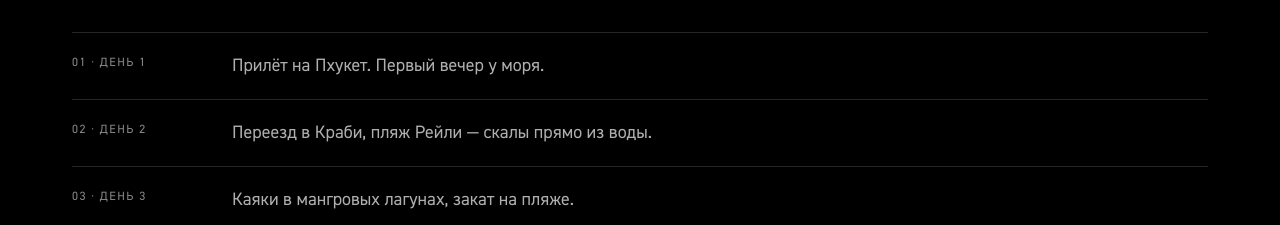
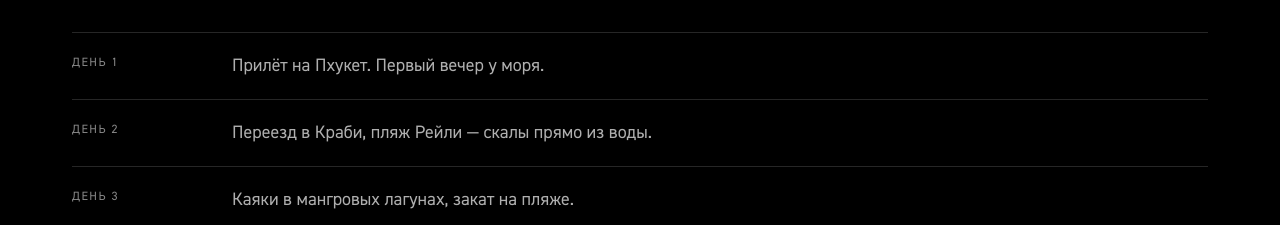
Before and after one commit to fifulina-uxui/wild-soul-routes, a React (Vite) app: page /tours/andaman in a window 1280 px wide. Shown: the part 727-952 px from the top of the page. Built offline with nearby package versions, Linux system fonts and the light colour scheme.

Commit message:
Tour program: remove numeric prefix before day label

```diff
--- a/src/pages/TourDetailPage.tsx
+++ b/src/pages/TourDetailPage.tsx
@@ -78,11 +78,11 @@ export default function TourDetailPage() {
           </h2>
         </Reveal>
         <div className="mt-8 border-t border-[rgb(255_255_255/15%)]">
-          {detail.program.map((step, i) => (
+          {detail.program.map((step) => (
             <Reveal key={step.day}>
               <div className="grid grid-cols-[64px_1fr] gap-4 border-b border-[rgb(255_255_255/15%)] py-5 md:grid-cols-[120px_1fr] md:gap-10">
                 <p className="text-[12px] uppercase leading-5 tracking-[0.12em] text-[rgb(250_250_250/55%)]">
-                  {String(i + 1).padStart(2, '0')} · {step.day}
+                  {step.day}
                 </p>
                 <p className="text-[18px] leading-[26px] text-[rgb(250_250_250/70%)]">{step.text}</p>
               </div>
```
